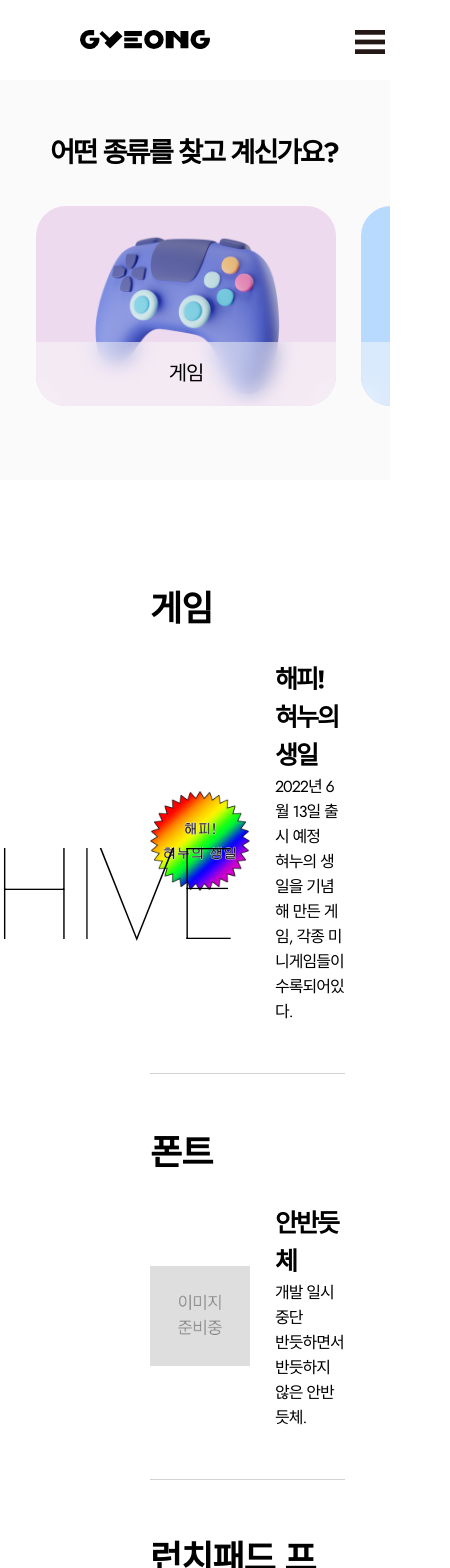
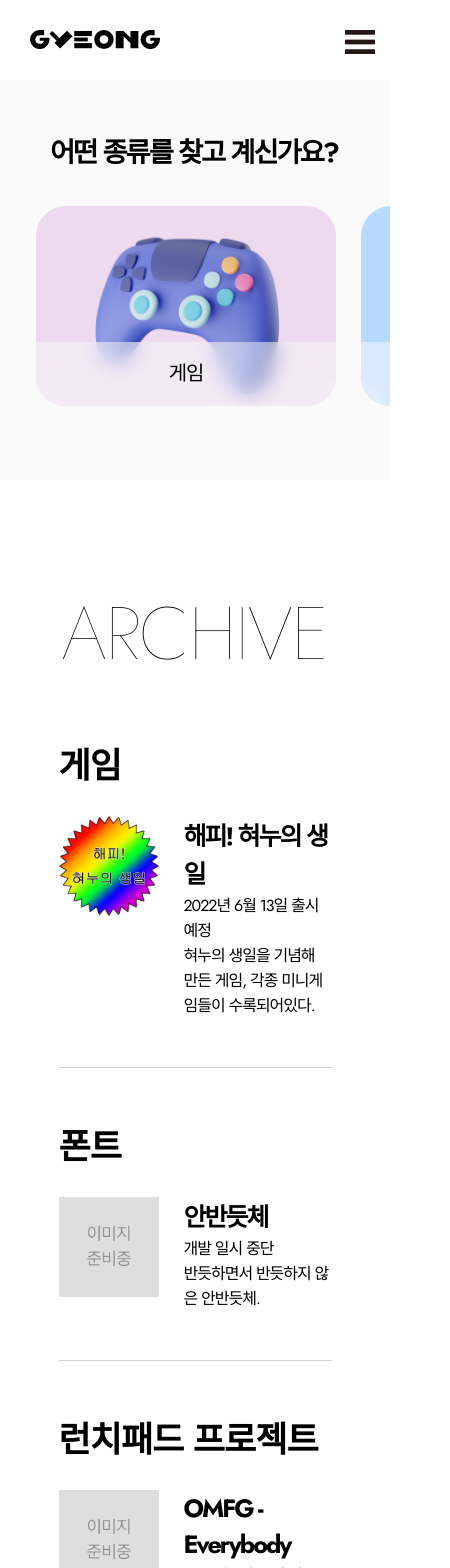
Before and after one commit to gyeongent/gyeongnet, a React (Create React App) app: page /download in a window 390 px wide. Shown: the top 1568 px of the page, 450 px wide, since content can reach past the window. Built offline with nearby package versions, Linux system fonts and the light colour scheme; a web font is replaced by a local one.

Commit message:
mobile improve

```diff
--- a/src/componenets/css/download.css
+++ b/src/componenets/css/download.css
@@ -147,6 +147,11 @@
 
 @media only screen and (max-width: 768px) {
 
+    .downloadPage {
+        width: 100%;
+        height: max-content;
+    }
+
     .bannerArea {
         height: 400px;
     }
@@ -174,4 +179,26 @@
         padding-top: 175px;
         transition: all 0.5s ease;
     }
+
+    .DSBox {
+        padding: 15vw;
+        padding-top: 100px;
+        height: max-content;
+        width: 70%;
+    }
+
+    .DCBox {
+        display: flex;
+        align-items:stretch;
+        margin-bottom: 5vh;
+        width: 100%;
+        height: max-content;
+    }
+
+    .SideTitle {
+        position: static;
+        font-size: 19vw;
+        text-align: center;
+        margin-bottom: 50px;
+    }
 }
--- a/src/componenets/css/header.css
+++ b/src/componenets/css/header.css
@@ -128,4 +128,8 @@ a {
     .burgerMenu {
         display: block;
     }
+
+    .header > .HeaderArticle_1 {
+        padding: 0 0 0 0;
+    }
 }
--- a/src/componenets/download.js
+++ b/src/componenets/download.js
@@ -73,7 +73,7 @@ function DetailSection(){
     document.addEventListener('scroll', function(){
         var st = document.getElementsByClassName('SideTitle')[0]
 
-        if(window.scrollY > 700){
+        if(window.scrollY > 700 && document.body.clientWidth >= 768){
             st.classList.add('fixed');
         } else {
             st.classList.remove('fixed');
@@ -82,6 +82,9 @@ function DetailSection(){
 
     return(
         <div className="DSBox">
+            <div className="SideTitle">
+                ARCHIVE
+            </div>
             <div>
                 <div className='DSBTitle'>
                     게임
@@ -108,9 +111,6 @@ function DetailSection(){
                 <DetailContent DtImg={SoonImg} DtTitle="DEAMN - Rendezvous" DtDesc={"2018년 1월 30일 업로드 | 난이도 : ★★★☆☆\n"}/>
                 <DetailContent DtImg={SoonImg} DtTitle="아이유 - 분홍신" DtDesc={"2018년 12월 26일 업로드 | 난이도 : ★★★☆☆\n2018년 크리스마스 기념 프로젝트"}/>
             </div>
-            <div className="SideTitle">
-                ARCHIVE
-            </div>
         </div>
     );
 }
--- a/src/componenets/support.js
+++ b/src/componenets/support.js
@@ -25,7 +25,7 @@ function Status(){
             <div className="statusTotal">
                 <StatusArticle stCircle="stGreen" stContent="홈페이지 상태" />
                 <StatusArticle stCircle="stGreen" stContent="메일 서비스" />
-                <StatusArticle stCircle="stOrange" stContent="다운로드 서비스" />
+                <StatusArticle stCircle="stGreen" stContent="다운로드 서비스" />
             </div>
         </div>
     );
@@ -39,7 +39,7 @@ function Issue(){
             </div>
             <div className="issueContent">
                 <div className="issueArticle">
-                    현재 다운로드 서비스에 오류가 발생했거나 기능 추가중입니다. 곧 해결될 예정이니 기다려주시면 감사하겠습니다.
+                    발견된 문제가 없습니다 :)
                 </div>
                 <div className="issueBar">
                     <hr className="issueHr" />
```
